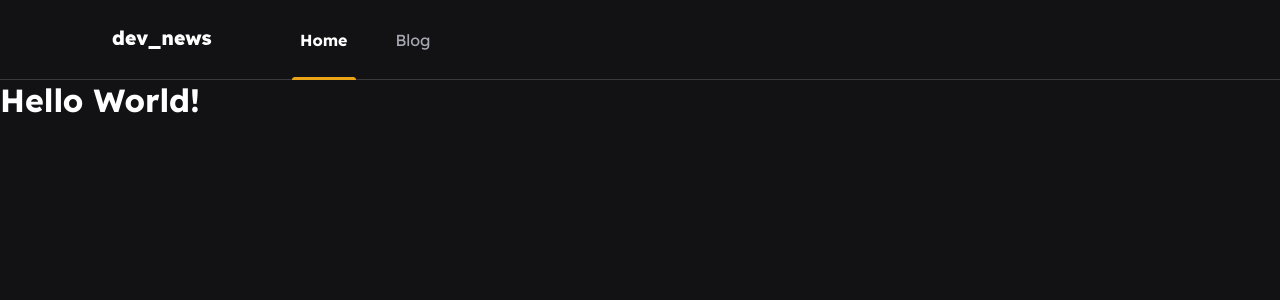
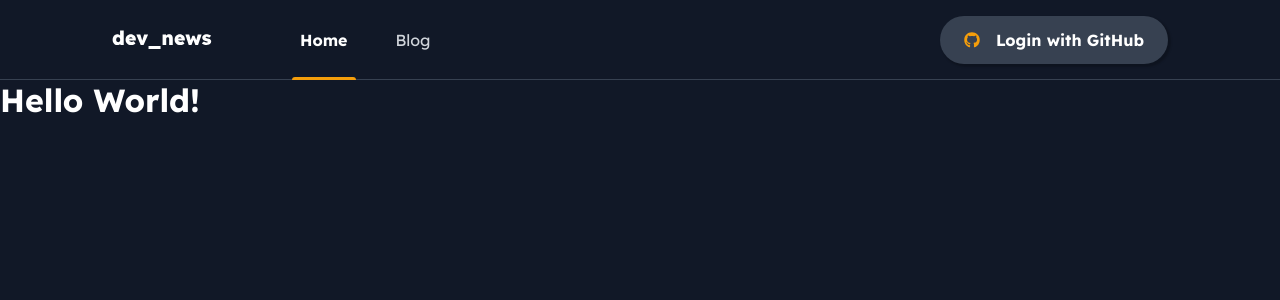
Before and after one commit to devguilhermy/dev-news, a Next.js app: page / in a window 1280 px wide. Shown: the top 300 px of the page. Built offline with nearby package versions, Linux system fonts and the light colour scheme.

Commit message:
feat: login button

```diff
--- a/package.json
+++ b/package.json
@@ -11,6 +11,7 @@
     "next": "12.0.8",
     "react": "17.0.2",
     "react-dom": "17.0.2",
+    "react-icons": "^4.3.1",
     "sass": "^1.49.0"
   },
   "devDependencies": {
--- a/src/components/Header/index.tsx
+++ b/src/components/Header/index.tsx
@@ -1,6 +1,7 @@
 import Image from 'next/image';
 import logoImg from '../../assets/images/logo.svg';
 import styles from './styles.module.scss';
+import { LoginButton } from '../LoginButton';
 /* eslint-disable @next/next/no-html-link-for-pages */
 // import Link from 'next/link';
 
@@ -22,6 +23,7 @@ export function Header() {
                         Blog
                     </a>
                 </nav>
+                <LoginButton />
             </div>
         </header>
     );
--- a/src/components/Header/styles.module.scss
+++ b/src/components/Header/styles.module.scss
@@ -43,8 +43,12 @@
                 height: 3px;
                 border-radius: 3px 3px 0 0;
                 width: 100%;
-                background-color: var(--yellow-500);
+                background-color: var(--amber-500);
             }
         }
     }
+
+    button {
+        margin-left: auto;
+    }
 }
--- /dev/null
+++ b/src/components/LoginButton/index.tsx
@@ -0,0 +1,28 @@
+import styles from './styles.module.scss';
+import { AiOutlineClose } from 'react-icons/ai';
+import { FaGithub } from 'react-icons/fa';
+
+export function LoginButton() {
+    const isUserLoggedIn = false;
+
+    return isUserLoggedIn ? (
+        <button type="button" className={styles.loginButton}>
+            <FaGithub
+                style={{
+                    color: 'var(--lime-500)',
+                }}
+            />
+            Guilhermy
+            <AiOutlineClose />
+        </button>
+    ) : (
+        <button type="button" className={styles.loginButton}>
+            <FaGithub
+                style={{
+                    color: 'var(--amber-500)',
+                }}
+            />
+            Login with GitHub
+        </button>
+    );
+}
--- /dev/null
+++ b/src/components/LoginButton/styles.module.scss
@@ -0,0 +1,27 @@
+.loginButton {
+    background-color: var(--gray-700);
+    border-radius: 3rem;
+    border: 0;
+    box-shadow: 2px 2px 2px 1px rgba(0, 0, 0, 0.2);
+    color: var(--white);
+    font-weight: bold;
+
+    height: 3rem;
+    padding: 0 1.5rem;
+
+    display: flex;
+    align-items: center;
+    justify-content: center;
+    gap: 1rem;
+
+    transition: background-color 0.1s ease-in-out;
+
+    &:hover {
+        background-color: var(--gray-800);
+    }
+
+    svg {
+        width: 1rem;
+        height: 1rem;
+    }
+}
--- a/styles/global.scss
+++ b/styles/global.scss
@@ -7,13 +7,15 @@
 :root {
     --white: #fff;
 
-    --gray-100: #e1e1e6;
-    --gray-300: #a8a8b3;
-    --gray-700: #3b3b3b;
-    --gray-900: #121214;
+    --gray-100: #f1f5f9;
+    --gray-300: #d1d5db;
+    --gray-700: #374151;
+    --gray-800: #1f2937;
+    --gray-900: #111827;
 
-    --cyan-500: #61dafd;
-    --yellow-500: #eba417;
+    --cyan-500: #06b6d4;
+    --amber-500: #f59e0b;
+    --lime-500: #84cc16;
 }
 
 body {
```
Also changed, not shown: 1 other file (tests, documents, lock files or other folders).
